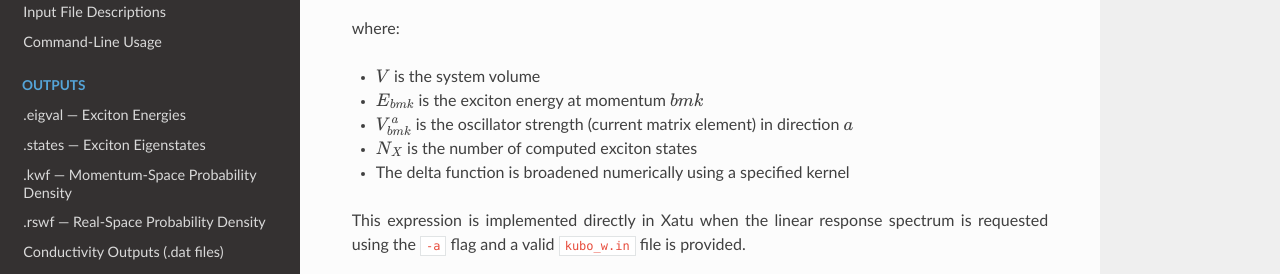
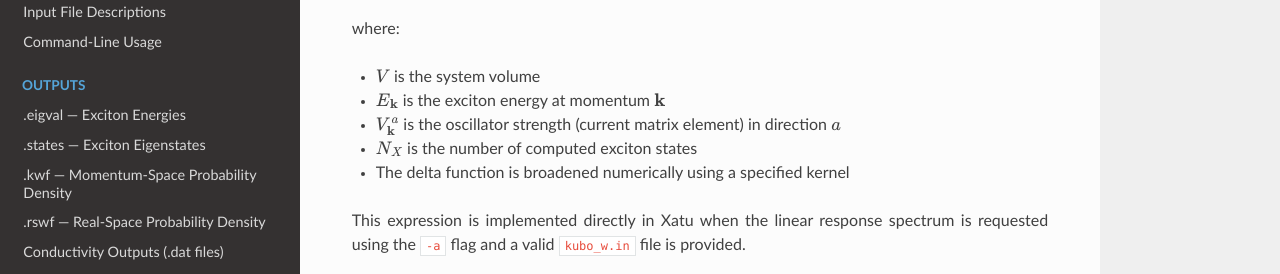
Before and after one commit to xatu-code/xatu-documentation, a Sphinx documentation site: the page built from docs/source/methods/optical_properties.rst, in a window 1280 px wide and 900 px high, scrolled down 413 px. Shown: the part 169-443 px from the top of the window. Built offline with Sphinx 7.4.7 and the Read the Docs theme 3.1.0, drawn with Linux system fonts in a browser that asks for light colours; pages that are not in the unit, such as notebooks, are missing from menus.

```diff
--- a/docs/source/input_files.rst
+++ b/docs/source/input_files.rst
@@ -33,7 +33,7 @@ be fully defined, i.e., they cannot be triangular, since the code does not use h
 Optional Blocks
 ---------------
 
-**# [OverlapMatrices]:** In case that the orbitals used are not orthonormal, one can optionally provide the overlap matrices $S(\bm{R})$. The overlap in $k$ space is given by:
+**# [OverlapMatrices]:** In case that the orbitals used are not orthonormal, one can optionally provide the overlap matrices :math:`S(\mathbf{R})`. The overlap in $k$ space is given by:
 
 .. math::
 
@@ -71,7 +71,7 @@ Optional Blocks
 
 **# [ShiftMesh]:** Center submesh at ``kx ky kz`` provided.
 
-**# [TotalMomentum]:** Exciton total center-of-mass momentum $\bm{Q}$, expects a vector ``qx qy qz``. Defaults to zero.
+**# [TotalMomentum]:** Exciton total center-of-mass momentum :math:`\mathbf{Q}`, expects a vector ``qx qy qz``. Defaults to zero.
 
 **# [Reciprocal]:** calculates interaction matrix elements in reciprocal space; It takes an integer argument to specify the number of reciprocal cells to sum over, ``nG``.
 
--- a/docs/source/methods/BSE.rst
+++ b/docs/source/methods/BSE.rst
@@ -28,8 +28,8 @@ The resulting **working form of the BSE** solved in Xatu is:
 
 where:
 
-- :math:`\varepsilon_{n,\bm{k}}` are the HF (or DFT/GW) quasiparticle energies
-- $ A^{Q}_{vc}(\bm{k}) $ are the exciton amplitudes
+- :math:`\varepsilon_{n,\mathbf{k}}` are the HF (or DFT/GW) quasiparticle energies
+- :math:`A^{Q}_{vc}(\mathbf{k})` $ are the exciton amplitudes
 - $ K = -(D - X) $ is the interaction kernel with:
   -$ D $ : direct interaction between electron and hole
   -$ X $ : exchange interaction (optional)
@@ -50,7 +50,7 @@ The matrix elements are computed assuming point-like localized orbitals. For exa
    C_{c',\mathbf{k}'+\mathbf{Q}}^{i\alpha} C_{v,\mathbf{k}}^{j\beta}
    \, V_{ij}(\mathbf{k}' - \mathbf{k})
 
-Here, $C_{n,\bm{k}}^{i\alpha}$ are the tight-binding coefficients and $V_{ij}$ is the lattice-transformed interaction.
+Here, :math:`C_{n,\mathbf{k}}^{i\alpha}` are the tight-binding coefficients and $V_{ij}$ is the lattice-transformed interaction.
 
 The exchange term is analogous and typically vanishes at $Q = 0$ .
 
--- a/docs/source/methods/optical_properties.rst
+++ b/docs/source/methods/optical_properties.rst
@@ -23,8 +23,8 @@ The real part of the conductivity tensor $ \sigma_{ab}(\omega) $ is given by:
 where:
 
 - $ V $ is the system volume
-- $ E_{\bm{k}} $ is the exciton energy at momentum $ \bm{k} $
-- $ V_{\bm{k}}^a $ is the oscillator strength (current matrix element) in direction $ a $
+- :math:`E_{\mathbf{k}}` is the exciton energy at momentum :math:`\mathbf{k}`
+- :math:`V_{\mathbf{k}}^a` is the oscillator strength (current matrix element) in direction $ a $
 - $ N_X $ is the number of computed exciton states
 - The delta function is broadened numerically using a specified kernel
 
--- a/docs/source/methods/screening.rst
+++ b/docs/source/methods/screening.rst
@@ -54,6 +54,6 @@ In practice:
 Anisotropic Screening
 ======================
 
-Xatu supports anisotropic screening in the Rytova–Keldysh model by allowing directional dependence in the screening length. This is implemented by constructing an effective vector $\bm{r}_0 = (r_x, r_y, r_z)$ , and rescaling the coordinates accordingly.
+Xatu supports anisotropic screening in the Rytova–Keldysh model by allowing directional dependence in the screening length. This is implemented by constructing an effective vector :math:`\mathbf{r}_0 = (r_x, r_y, r_z)` , and rescaling the coordinates accordingly.
 
 This allows the screening environment to be tuned independently along in-plane and out-of-plane directions -- a generalization that extends beyond conventional isotropic models.
--- a/docs/source/outputs/kwf.rst
+++ b/docs/source/outputs/kwf.rst
@@ -4,7 +4,7 @@
 
 Generated when the ``-k --kwf`` flag is provided for the first$n $excitons chosen with ``-n --states [n=8]``.
 
-The `.kwf` file stores the **momentum-space probability density** of each exciton wavefunction. It quantifies how the exciton is distributed over electron-hole pairs with a well-defined crystal momentum$\bm{k}$.
+The `.kwf` file stores the **momentum-space probability density** of each exciton wavefunction. It quantifies how the exciton is distributed over electron-hole pairs with a well-defined crystal momentum :math:`\mathbf{k}`.
 
 Format
 =======
```
Also changed, not shown: other parts of docs/source/outputs/kwf.rst (+1 -1 lines), docs/source/outputs/rswf.rst (+6 -6 lines).
